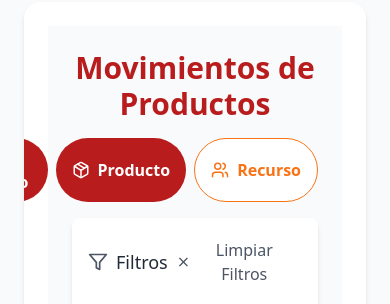
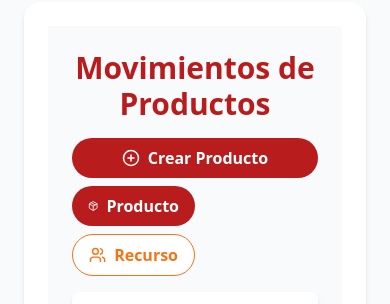
Before and after one commit to Santa-TeresaERP/ST-frontend, a Next.js app: page /pages/dashboard/inventario in a window 390 px wide. Shown: the part 900-1204 px from the top of the page. Built offline with nearby package versions, Linux system fonts and the light colour scheme; no server answers.

Commit message:
cambios en el filtro de movement

```diff
--- a/src/modules/inventory/components/movements/movement-component-view.tsx
+++ b/src/modules/inventory/components/movements/movement-component-view.tsx
@@ -87,10 +87,10 @@ const MovementComponentView: React.FC = () => {
       </div>
 
       {/* Acciones y Filtro */}
-      <div className="flex gap-2 justify-end">
+      <div className="flex flex-wrap gap-2 sm:justify-center md:justify-end sm:flex-nowrap">
         <button
           onClick={() => setShowCreate(true)}
-            className={`px-4 py-2 rounded-full font-semibold transition-colors duration-300 flex items-center gap-2 ${
+          className={`w-full sm:w-auto px-4 py-2 rounded-full font-semibold transition-colors duration-300 flex items-center justify-center gap-2 ${
             selectedType === 'producto'
               ? 'bg-red-700 text-white hover:bg-red-800'
               : 'bg-orange-500 text-white hover:bg-orange-600'
@@ -99,22 +99,22 @@ const MovementComponentView: React.FC = () => {
           <PlusCircle size={18} /> Crear {selectedType === 'producto' ? 'Producto' : 'Recurso'}
         </button>
         <button
-            className={`flex items-center gap-2 px-4 py-2 rounded-full font-semibold transition-colors duration-300 ${
+          onClick={() => setSelectedType('producto')}
+          className={`w-1/2 sm:w-auto flex items-center justify-center gap-2 px-4 py-2 rounded-full font-semibold transition-colors duration-300 ${
             selectedType === 'producto'
               ? 'bg-red-700 text-white'
               : 'bg-white text-red-700 border border-red-700'
           }`}
-            onClick={() => setSelectedType('producto')}
         >
           <Package size={18} /> Producto
         </button>
         <button
-            className={`flex items-center gap-2 px-4 py-2 rounded-full font-semibold transition-colors duration-300 ${
+          onClick={() => setSelectedType('recurso')}
+          className={`w-1/2 sm:w-auto flex items-center justify-center gap-2 px-4 py-2 rounded-full font-semibold transition-colors duration-300 ${
             selectedType === 'recurso'
               ? 'bg-orange-500 text-white'
               : 'bg-white text-orange-500 border border-orange-500'
           }`}
-            onClick={() => setSelectedType('recurso')}
         >
           <Users size={18} /> Recurso
         </button>
```
Lines whose indentation alone changed are shown as unchanged.
